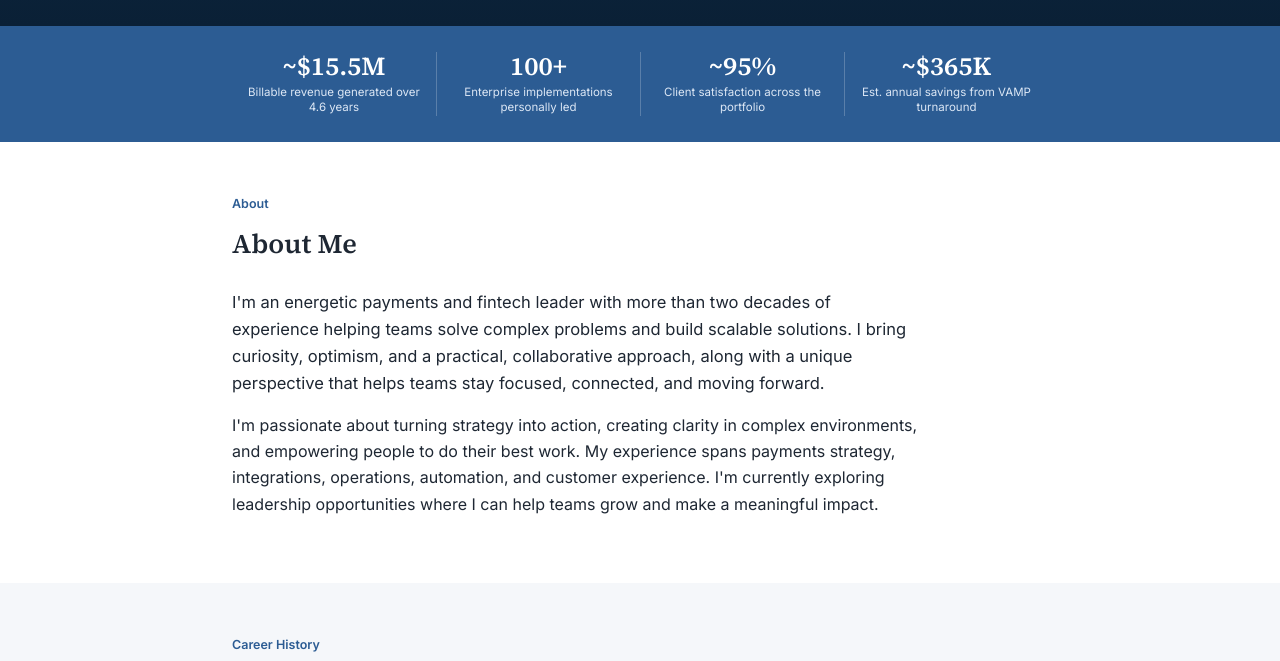
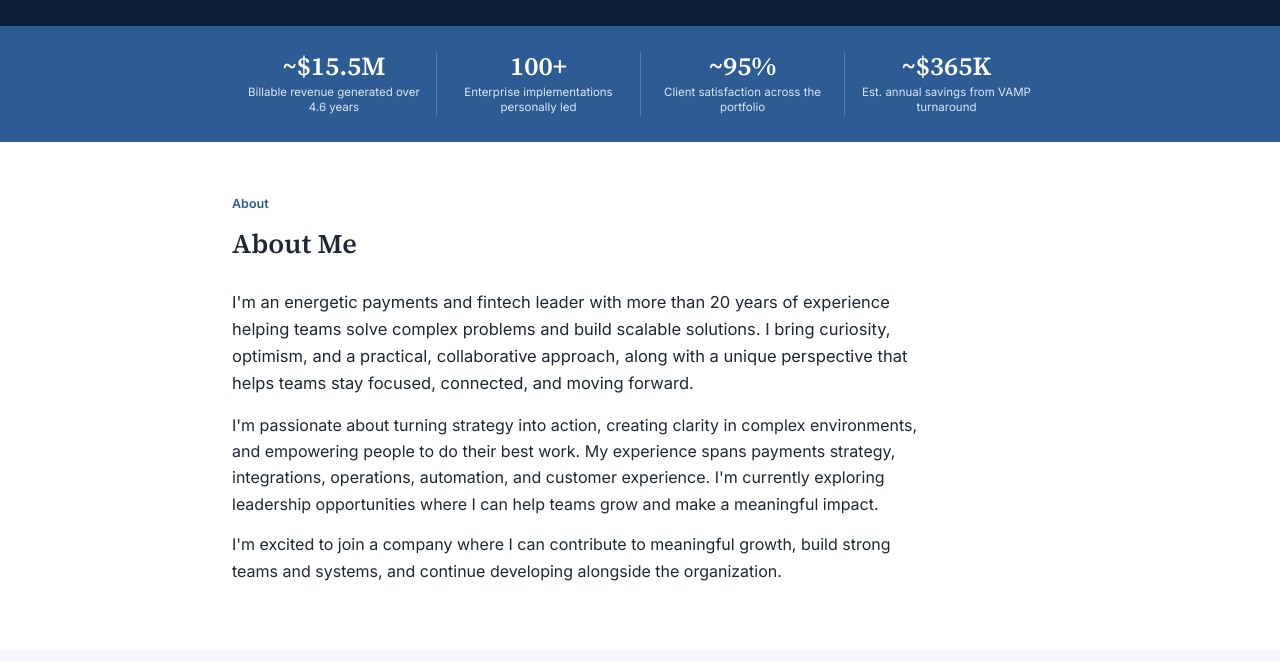
Before and after one commit to alvinortiz86/portfolio, a plain HTML site: page index.html in a window 1280 px wide. Shown: the part 236-897 px from the top of the page. Drawn offline with Linux system fonts and the light colour scheme.

Commit message:
Update index.html

```diff
--- a/index.html
+++ b/index.html
@@ -359,8 +359,9 @@
     <div class="wrap">
       <div class="eyebrow">About</div>
       <h2>About Me</h2>
-      <p class="lede">I'm an energetic payments and fintech leader with more than two decades of experience helping teams solve complex problems and build scalable solutions. I bring curiosity, optimism, and a practical, collaborative approach, along with a unique perspective that helps teams stay focused, connected, and moving forward.</p>
+      <p class="lede">I'm an energetic payments and fintech leader with more than 20 years of experience helping teams solve complex problems and build scalable solutions. I bring curiosity, optimism, and a practical, collaborative approach, along with a unique perspective that helps teams stay focused, connected, and moving forward.</p>
       <p>I'm passionate about turning strategy into action, creating clarity in complex environments, and empowering people to do their best work. My experience spans payments strategy, integrations, operations, automation, and customer experience. I'm currently exploring leadership opportunities where I can help teams grow and make a meaningful impact.</p>
+      <p>I'm excited to join a company where I can contribute to meaningful growth, build strong teams and systems, and continue developing alongside the organization.</p>
     </div>
   </section>
 
@@ -422,7 +423,7 @@
             <li>Focused on improving prospective partners' payments experience, adding payment functionality, and increasing their revenue on the Payrix platform; facilitated the integration process by providing technical assistance to both the Sales team and Implementation Engineers.</li>
             <li>Provided feedback to product management and development on product direction, and shared solutions developed with partners to inform feature prioritization; evaluated partner API integration requirements and composed scopes of work for the Implementations team.</li>
             <li>Maintained and supported API gateway infrastructure, merchant onboarding, and associated tools (e.g., Postman Collections); wrote and built continuous delivery pipelines to manage and automate the lifecycle of prospective partners and closed deals.</li>
-            <li>Generated and executed sales plans for the existing customer base and assigned prospective partners.</li>
+            <li>Responsible for creating compelling, tailored product demonstrations and executing successful Proofs-of-Concept (PoCs) that clearly proved the platform's value and technical feasibility to prospective clients.</li>
           </ul>
         </div>
       </div>
```
